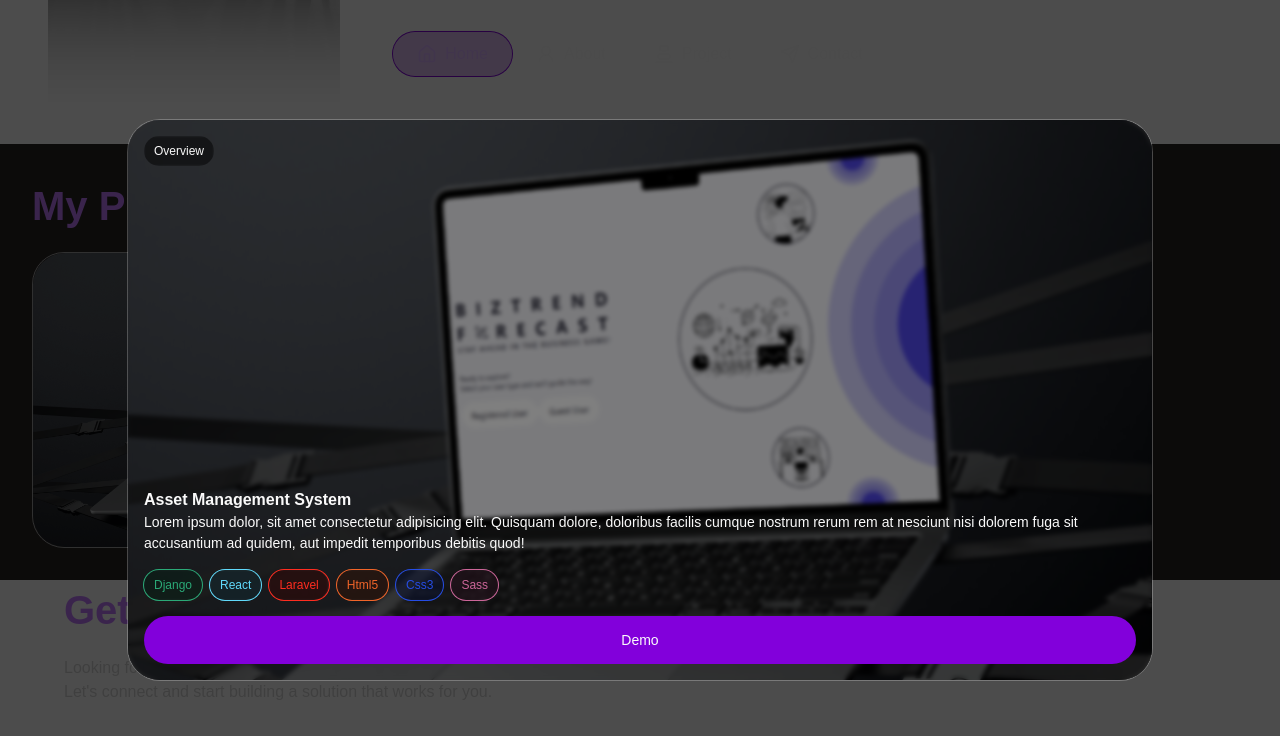
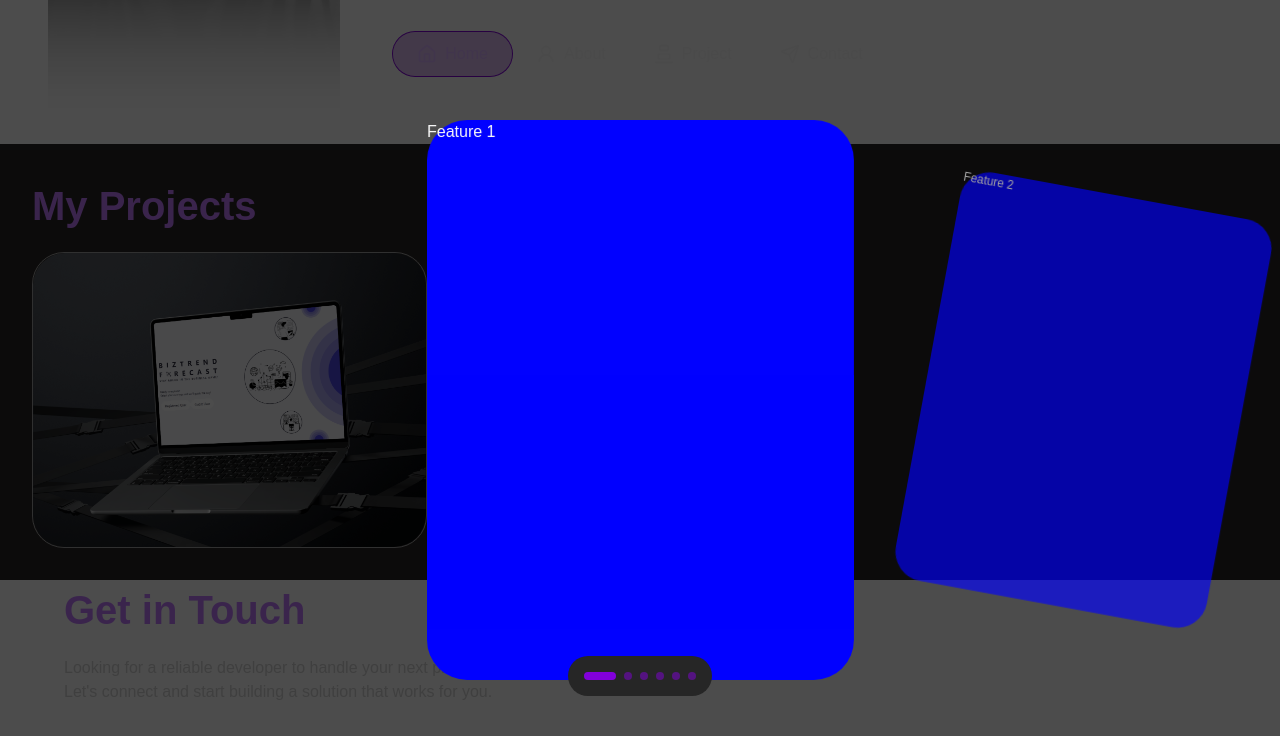
Before and after one commit to p3uj/portfolio, a Next.js app: page / in a window 1280 px wide. Both pictures are taken after a click on the element 229 px from the left and 1872 px from the top of the page. Shown: the part 1472-2208 px from the top of the page. Built offline with nearby package versions, Linux system fonts and the light colour scheme.

Commit message:
feat(card-modal): redesign card modal layout

```diff
--- a/components/ui/card/card-modal.module.scss
+++ b/components/ui/card/card-modal.module.scss
@@ -1,44 +1,114 @@
-@use "./../../../styles" as *;
+@use "../../../styles" as *;
 
 .card {
   display: flex;
-  flex-direction: column;
-  align-items: center;
-  width: 80%;
+  justify-content: center;
+  width: 100%;
   height: 70%;
 
-  background-color: var(--color-neutral-800);
-  border-radius: $radius-xl;
+  .wrapper {
+    display: flex;
+    flex-direction: row;
+    gap: 1rem;
+    width: 100%;
+    height: 100%;
 
-  position: absolute;
-  top: 50%;
-  left: 50%;
-  transform: translate(-50%, -50%);
+    overflow-x: auto;
+    scroll-snap-type: x mandatory;
+    scroll-behavior: smooth;
 
-  /*
-  &::before {
-    content: "";
-    height: 100%;
-    width: calc(100% - 20px);
+    scrollbar-width: none;
+    -ms-overflow-style: none;
 
-    background: var(--color-neutral-800);
-    border-radius: 32px;
+    &::-webkit-scrollbar {
+      display: none;
+    }
+
+    .content {
+      background-color: blue;
+      display: flex;
+      flex-shrink: 0;
+      width: 80%;
+      border-radius: 40px;
+
+      scroll-snap-align: center;
+
+      animation: pop-up linear both;
+      animation-timeline: view(x);
+    }
+
+    .content:first-child {
+      margin-left: 5rem;
+    }
+
+    .content:last-child {
+      margin-right: 5rem;
+    }
+  }
+
+  .bar {
+    display: flex;
+    flex-direction: row;
+    height: auto;
+    width: auto;
+    background-color: var(--color-neutral-800);
+    gap: 0.5rem;
+    border-radius: 40px;
 
     position: absolute;
-    z-index: 1;
-    top: -1rem;
+
+    bottom: 13%;
+    padding: 1rem;
+
+    div {
+      background-color: var(--primary);
+      width: 8px;
+      height: 8px;
+
+      border-radius: 40px;
+      cursor: pointer;
+      opacity: 0.5;
+
+      transition: all ease 0.5s;
+    }
+
+    .active {
+      width: 2rem;
+      cursor: default;
+      opacity: 1;
+    }
   }
+}
 
-  &::after {
-    content: "";
-    height: 100%;
-    width: calc(100% - 40px);
+@keyframes pop-up {
+  0% {
+    transform: scale(0.5) rotate(20deg);
+    opacity: 0.3;
+  }
+  50% {
+    transform: scale(1) rotate(0deg);
+    opacity: 1;
+  }
+  100% {
+    transform: scale(0.5) rotate(-20deg);
+    opacity: 0.3;
+  }
+}
 
-    background: var(--color-neutral-900);
-    border-radius: 32px;
+@include responsiveness($breakpoint-sm) {
+  .card {
+    .wrapper {
+      .content {
+        width: calc(100% / 3);
+      }
 
-    position: absolute;
-    top: -2rem;
+      .content:first-child {
+        margin-left: 100rem;
+      }
+
+      .content:last-child {
+        margin-right: 100rem;
+      }
+    }
   }
-  */
 }
--- a/components/ui/card/card-modal.tsx
+++ b/components/ui/card/card-modal.tsx
@@ -1,6 +1,7 @@
+import { GetProject } from "@/lib/utils/project";
 import styles from "./card-modal.module.scss";
-import TabContent from "../modal/tab-content/tab-content";
-import { GetProject } from "@/lib/utils/project";
+import { useState, useRef, useEffect } from "react";
+import { cn } from "@/lib/utils";
 
 interface CardModalProps {
   project_id: number | null;
@@ -9,15 +10,89 @@ interface CardModalProps {
 export default function CardModal({ project_id }: CardModalProps) {
   const Project = GetProject(project_id || 0);
 
+  const [active, setActive] = useState(0);
+  const wrapperRef = useRef<HTMLDivElement | null>(null);
+
+  const items = [
+    "Feature 1",
+    "Feature 2",
+    "Feature 3",
+    "Feature 4",
+    "Feature 5",
+    "Feature 6",
+  ];
+
+  useEffect(() => {
+    const wrapper = wrapperRef.current;
+    if (!wrapper) return;
+
+    const handleScroll = () => {
+      const children = Array.from(wrapper.children) as HTMLElement[];
+
+      let closestIndex = 0;
+      let closestDistance = Infinity;
+
+      children.forEach((child, index) => {
+        const rect = child.getBoundingClientRect();
+        const wrapperRect = wrapper.getBoundingClientRect();
+
+        const childCenter = rect.left + rect.width / 2;
+        const wrapperCenter = wrapperRect.left + wrapperRect.width / 2;
+
+        const distance = Math.abs(childCenter - wrapperCenter);
+
+        if (distance < closestDistance) {
+          closestDistance = distance;
+          closestIndex = index;
+        }
+      });
+
+      setActive(closestIndex);
+    };
+
+    wrapper.addEventListener("scroll", handleScroll);
+    return () => wrapper.removeEventListener("scroll", handleScroll);
+  }, []);
+
+  const scrollToIndex = (index: number) => {
+    const wrapper = wrapperRef.current;
+    if (!wrapper) return;
+
+    const target = wrapper.children[index] as HTMLElement;
+
+    target.scrollIntoView({
+      behavior: "smooth",
+      inline: "center",
+      block: "nearest",
+    });
+
+    setActive(index);
+  };
+
   return (
-    <div className={styles.card} onClick={(e) => e.stopPropagation()}>
-      <TabContent
-        tab="Overview"
-        title={Project?.project_name}
-        description={Project?.description}
-        techStack={Project?.tech_stack}
-        imageLink={Project?.cover}
-      />
-    </div>
+    <section className={styles.card}>
+      <section
+        ref={wrapperRef}
+        className={styles.wrapper}
+        onClick={(e) => e.stopPropagation()}>
+        {items.map((item, index) => (
+          <div
+            key={index}
+            className={cn(styles.content, index === active && styles.active)}>
+            {item}
+          </div>
+        ))}
+      </section>
+
+      <section className={styles.bar} onClick={(e) => e.stopPropagation()}>
+        {items.map((_, index) => (
+          <div
+            key={index}
+            className={cn(index === active && styles.active)}
+            onClick={() => scrollToIndex(index)}
+          />
+        ))}
+      </section>
+    </section>
   );
 }
```
